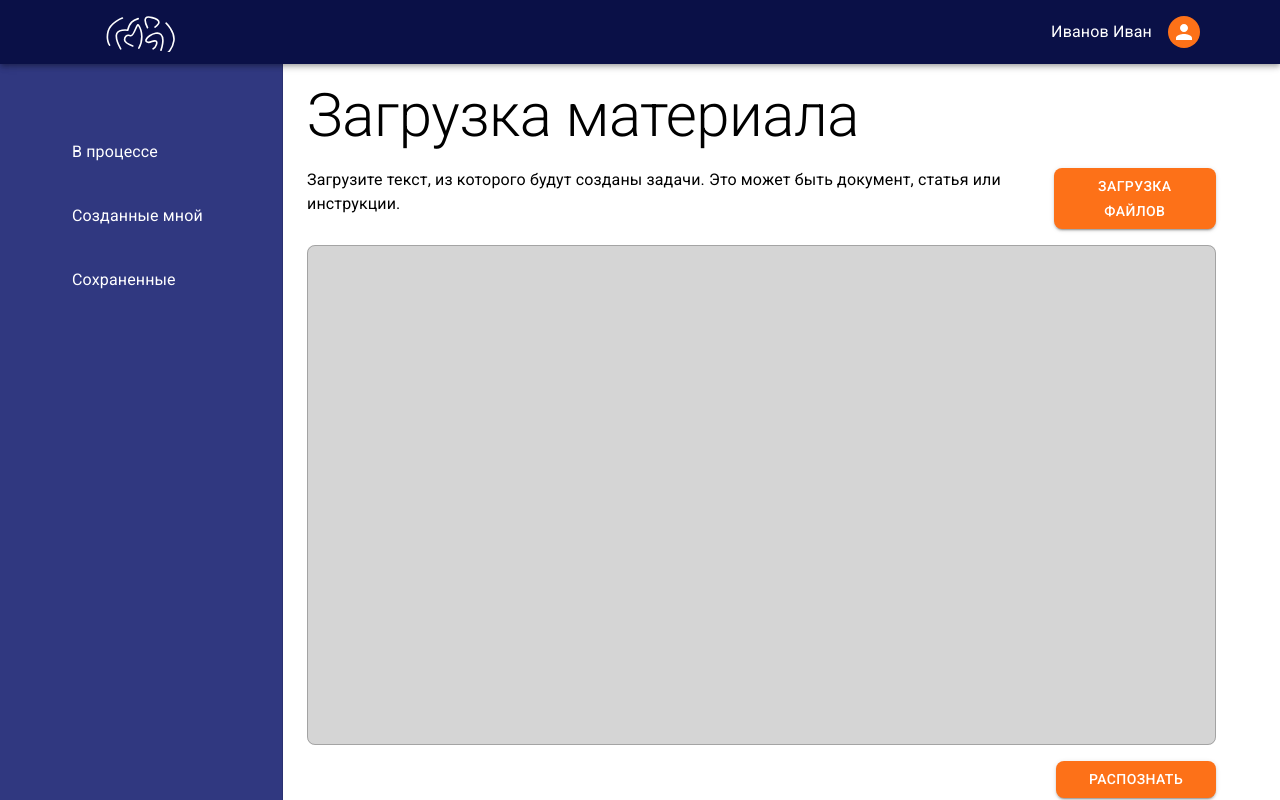
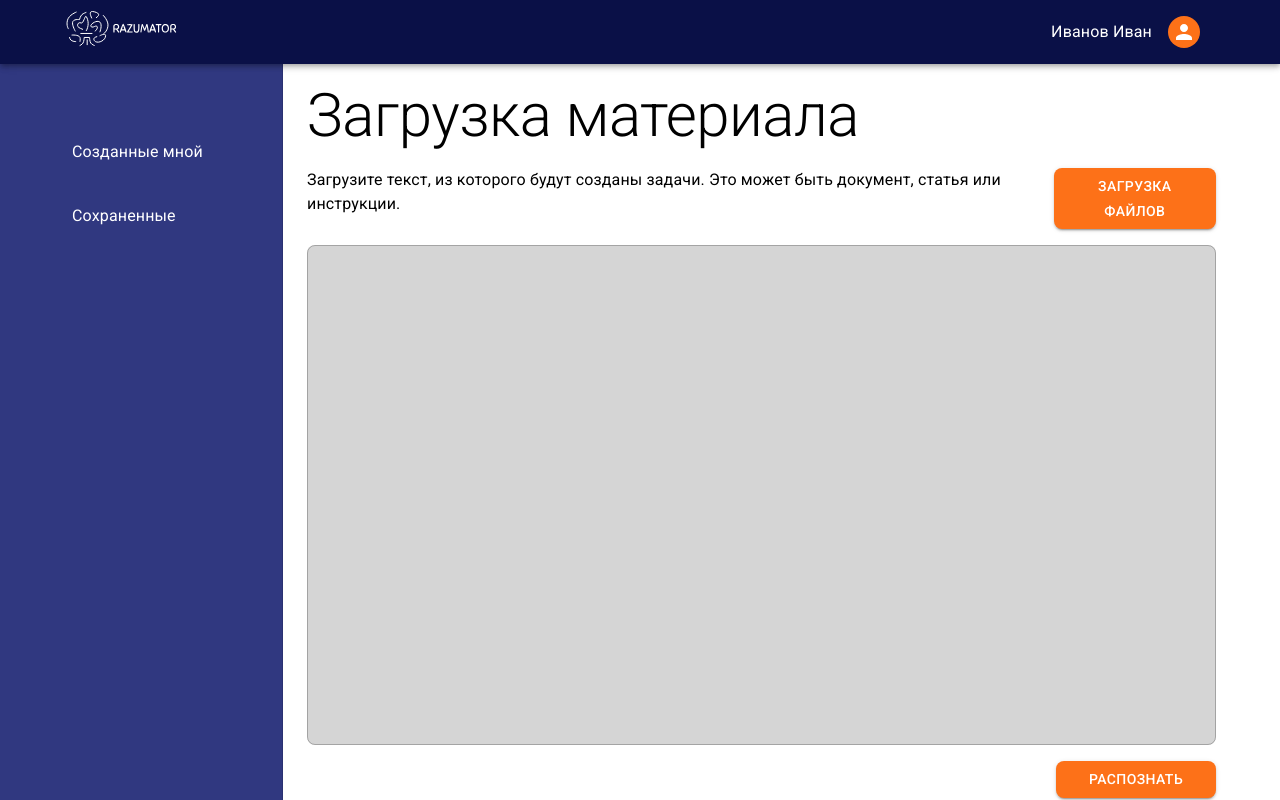
Before and after one commit to K0ch3rga/logical-tasks-web, a Next.js app: page /create in a window 1280 px wide. Built offline with nearby package versions, Linux system fonts and the light colour scheme; what @mui/material-nextjs would draw is missing.

Commit message:
fix: logo

```diff
--- a/next.config.mjs
+++ b/next.config.mjs
@@ -1,4 +1,4 @@
 /** @type {import('next').NextConfig} */
-const nextConfig = {};
+const nextConfig = {}
 
-export default nextConfig;
+export default nextConfig
--- a/src/pages/listLayout/ListLayout.tsx
+++ b/src/pages/listLayout/ListLayout.tsx
@@ -11,7 +11,7 @@ import {
 
 export const ListLayout = ({ children }: Readonly<{ children: React.ReactNode }>) => {
   const drawerWidth = 243
-  const pages = ['В процессе', 'Созданные мной', 'Сохраненные']
+  const pages = ['Созданные мной', 'Сохраненные']
 
   return (
     <>
--- a/src/widgets/header/ui/Header.tsx
+++ b/src/widgets/header/ui/Header.tsx
@@ -1,5 +1,7 @@
 import { AppBar, Avatar, Box, IconButton, SvgIcon, Toolbar, Typography } from '@mui/material'
 import logo from '@public/logo.svg'
+import Image from 'next/image'
+import Link from 'next/link'
 
 export const Header = () => {
   const name = 'Иванов Иван'
@@ -16,9 +18,9 @@ export const Header = () => {
     >
       <Toolbar sx={{ maxWidth: 1200, width: '100%', marginLeft: 'auto', marginRight: 'auto' }}>
         {/* <IconButton size='large' edge='start' color='inherit' aria-label='menu' sx={{ mr: 2 }}> */}
-        <SvgIcon sx={{ width: logo.width, height: logo.height }}>
-          <image href={logo.src} height={logo.height} width={logo.width} />
-        </SvgIcon>
+        <Link href={'#'}>
+          <Image priority src={logo} alt='logo' />
+        </Link>
         <Box sx={{ flexGrow: 1 }} />
         <Box sx={{ display: 'flex', gap: 2, alignItems: 'center', px: 2 }}>
           <Typography>{name}</Typography>
```
